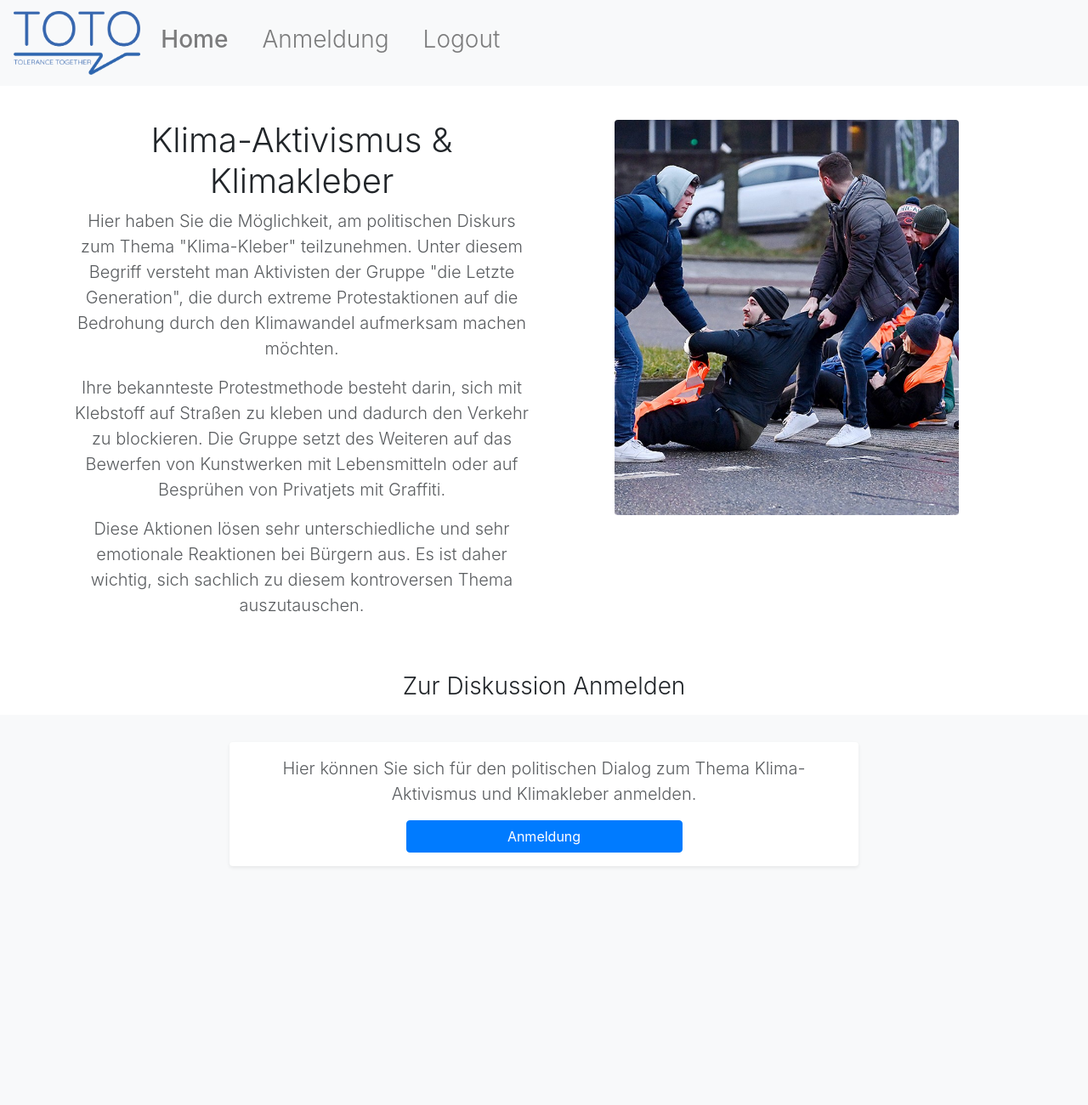
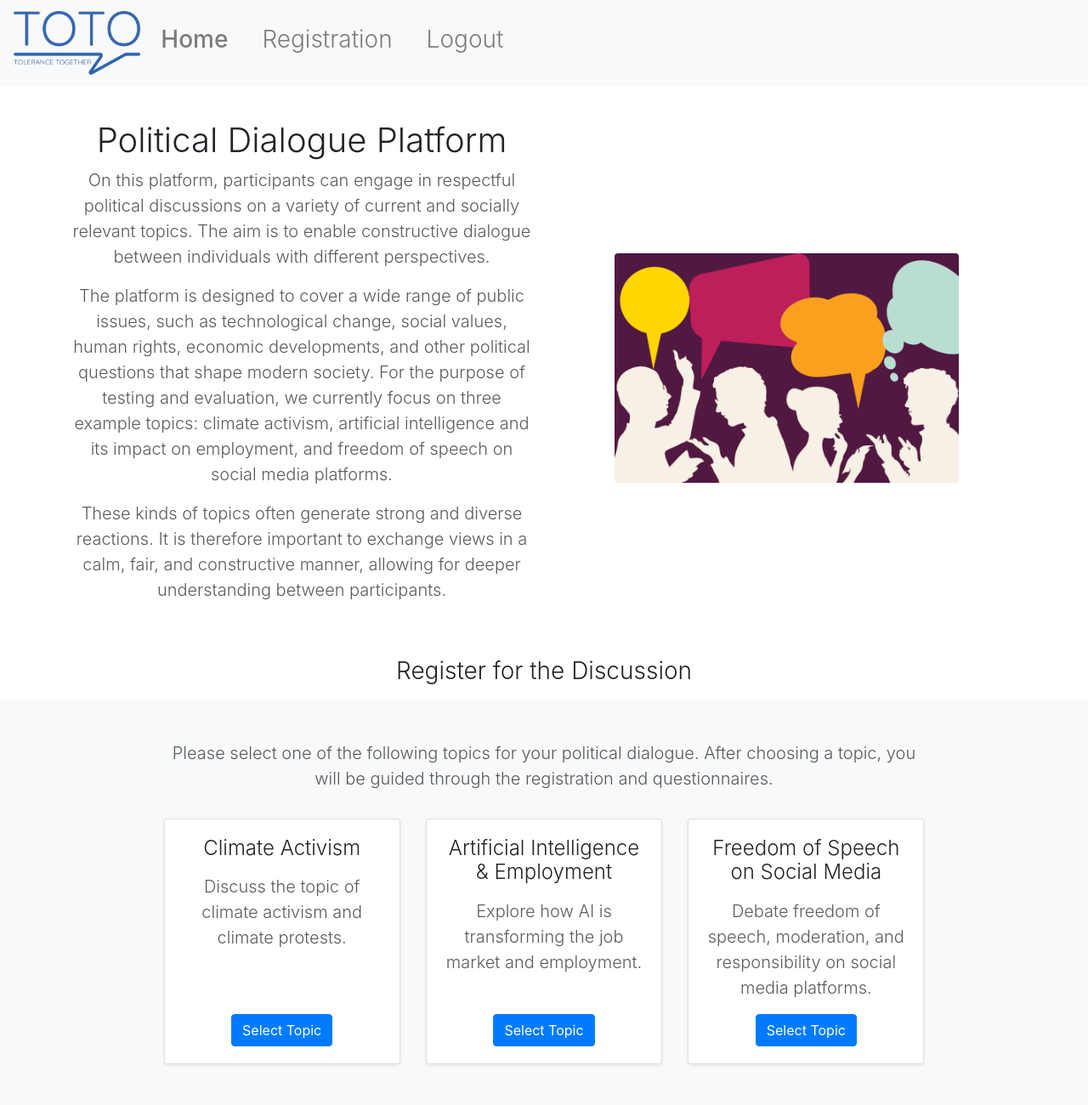
Before and after one commit to sahardirani/mastersproject, a Flask app: page / in a window 1280 px wide. Shown: the whole page at 85% size. Before the commit the page ends 1020 px from the top, so only its background shows below. Run offline with Flask 3, Linux system fonts and the light colour scheme; the visitor is signed in with stand-in values (Sample User, id 1); some libraries are stand-ins or nearby versions.

Commit message:
Add files via upload

```diff
--- a/website/templates/base.html
+++ b/website/templates/base.html
@@ -76,16 +76,16 @@
           {% if user.is_authenticated %}
             {% if user.demo %}
               <a class="nav-item mr-4 nav-link h3" id="home" href="/index">Home</a>
-              <a class="nav-item mr-4 nav-link h3 fw-light" id="home" href="/">Zum Diskurs</a>
+              <a class="nav-item mr-4 nav-link h3 fw-light" id="home" href="/">To Discussion</a>
               <a class="nav-item mr-4 nav-link h3 fw-light" id="logout" href="/logout">Logout</a>
             {% else %}
               <a class="nav-item mr-4 nav-link h3" id="home" href="/index">Home</a>
-              <a class="nav-item mr-4 nav-link h3 fw-light" id="home" href="/">Anmeldung</a>
+              <a class="nav-item mr-4 nav-link h3 fw-light" id="home" href="/">Registration</a>
               <a class="nav-item mr-4 nav-link h3 fw-light" id="logout" href="/logout">Logout</a>
             {% endif %}
           {% else %}
           <a class="nav-item mr-4 nav-link h3" id="home" href="/index">Home</a>
-          <a class="nav-item mr-4 nav-link h3 fw-light" id="signUp" href="/sign-up">Registrieren</a>
+          <a class="nav-item mr-4 nav-link h3 fw-light" id="signUp" href="/sign-up">Registration</a>
           <a class="nav-item mr-4 nav-link h3 fw-light" id="login" href="/login">Login</a>
           {% endif %}
         </div>
--- a/website/templates/home.html
+++ b/website/templates/home.html
@@ -1,69 +1,176 @@
-{% extends "base.html" %} {% block title %}Home{% endblock %}
+{% extends "base.html" %}
+{% block title %}Home{% endblock %}
 {% block content%}
 <section class="py-3 text-center container">
-<div class="row py-lg-4">
+  <div class="row py-lg-4 align-items-center">
     <div class="col-lg-6 col-md-6 mx-auto">
-    <h1 class="fw-light">Klima-Aktivismus & Klimakleber</h1>
-        <p class="lead text-body-secondary">Hier haben Sie die Möglichkeit, am politischen Diskurs zum Thema "Klima-Kleber" teilzunehmen. Unter diesem Begriff versteht man Aktivisten der Gruppe "die Letzte Generation", die durch extreme Protestaktionen auf die Bedrohung durch den Klimawandel aufmerksam machen möchten. </p>
-        <p class="lead text-body-secondary">Ihre bekannteste Protestmethode besteht darin, sich mit Klebstoff auf Straßen zu kleben und dadurch den Verkehr zu blockieren. Die Gruppe setzt des Weiteren auf das Bewerfen von Kunstwerken mit Lebensmitteln oder auf Besprühen von Privatjets mit Graffiti.</p>
-        <p class="lead text-body-secondary">Diese Aktionen lösen sehr unterschiedliche und sehr emotionale Reaktionen bei Bürgern aus. Es ist daher wichtig, sich sachlich zu diesem kontroversen Thema auszutauschen.</p>
+      <h1 class="fw-light">Political Dialogue Platform</h1>
+      <p class="lead text-body-secondary">
+        On this platform, participants can engage in respectful political discussions on a variety of current and socially relevant topics.
+        The aim is to enable constructive dialogue between individuals with different perspectives.
+      </p>
+      <p class="lead text-body-secondary">
+        The platform is designed to cover a wide range of public issues, such as technological change, social values, human rights,
+        economic developments, and other political questions that shape modern society.
+        For the purpose of testing and evaluation, we currently focus on three example topics: climate activism, artificial intelligence and its impact
+        on employment, and freedom of speech on social media platforms.
+      </p>
+      <p class="lead text-body-secondary">
+        These kinds of topics often generate strong and diverse reactions. It is therefore important to exchange views in a calm,
+        fair, and constructive manner, allowing for deeper understanding between participants.
+      </p>
     </div>
     <div class="col-lg-6 col-md-6 mx-auto">
-    <img src="{{url_for('static', filename='klimakleber-bild1.jpg')}}" class="rounded mx-auto" width="75%"/>
+      <img src="{{url_for('static', filename='dialogue.jpg')}}" class="rounded d-block mx-auto" width="75%"/>
     </div>
   </div>
 </section>
+
+<!-- 🔹 copy of index.css styles so cards look the same -->
+<style>
+  .topic-image {
+      width: 100%;
+      height: 220px;            /* fixed height for all images */
+      object-fit: cover;        /* ensures same size + cropping */
+      border-radius: 8px;
+  }
+  .equal-card {
+      height: 100%;
+      display: flex;
+      flex-direction: column;
+  }
+  .equal-card-body {
+      flex: 1;
+      display: flex;
+      flex-direction: column;
+      justify-content: space-between;
+  }
+</style>
+
 {% if user.demo %}
   {% if user.haspartner %}
   <div class="py-2 text-center">
-      <h3 class="fw-light">An Diskussion Teilnehmen</h3>
+    <h3 class="fw-light">Participate in the Discussion</h3>
   </div>
-    <div class="album py-3  bg-body-tertiary">
+  <div class="album py-3 bg-body-tertiary">
     <div class="py-3 text-center container">
       <div class="py-3 col-md-8 shadow-sm rounded mx-auto bg-white">
-      <p class="lead text-body-secondary">Es wurde ein passender Gesprächspartner für Sie gefunden. Der Benutzername lautet <b>{{ partner.user_name }}</b>. Am festgelegten Termin, den Sie per E-Mail erhalten haben, gelangen Sie hier zum Dialog. Auf der nächsten Seite wird Ihnen der weitere Ablauf erklärt.</p>
+        <p class="lead text-body-secondary">
+          A suitable discussion partner has been found for you. The username is <b>{{ partner.user_name }}</b>.
+          On the scheduled date, which you received via email, you can proceed to the dialogue here.
+          On the next page, the further process will be explained to you.
+        </p>
         <hr>
         {% if button_disabled %}
         <div class="d-grid gap-2 col-6 mx-auto">
-        <button disabled class="btn btn-primary">Weiter zur Interaktion</button>
+          <button disabled class="btn btn-primary">Continue to Interaction</button>
         </div>
         {% else %}
         <div class="d-grid gap-2 col-6 mx-auto">
-        <a class="btn btn-primary" id="start" href="/Interaction/introduction" role="button">Weiter zur Interaktion</a>
+          <a class="btn btn-primary" id="start" href="/Interaction/introduction" role="button">Continue to Interaction</a>
         </div>
-      {% endif %}
-    {% else %}
-    <div class="py-2 text-center">
-      <h3 class="fw-light">An Diskussion Teilnehmen</h3>
-    </div>
-    <div class="album py-3  bg-body-tertiary">
-      <div class="py-3 text-center container">
-      <div class="py-3 col-md-8 shadow-sm rounded mx-auto bg-white">
-    <p class="lead text-body-secondary">Vielen Dank für Ihre Anmeldung. Sie haben sich hiermit erfolgreich für den politischen Dialog angemeldet.</p>
-    <p class="lead text-body-secondary">Bis jetzt konnte Ihnen noch kein passender Gesprächspartner zugewiesen werden. Sie erhalten eine <strong>E-Mail</strong>, sobald ein passender Gesprächspartner für Sie gefunden wurde. In dieser Email wird Ihnen der weitere Ablauf erklärt und der Termin für die Interaktion geplant.</p>
-    <p class="lead text-body-secondary">Sollten Sie bis <strong>keine E-Mail</strong> erhalten haben, konnte für Sie kein Gesprächspartner gefunden werden, und Sie können leider nicht am Dialog teilnehmen.</p>
-    <form method="get">
-        <div class="d-grid gap-2 col-6 mx-auto">
-          <button class="btn btn-primary" type="submit">Aktualisieren</button>
-        </div>
-      </form>
-    {% endif %}
-  {% else %}
-  <div class="py-2 text-center">
-    <h3 class="fw-light">Zur Diskussion Anmelden</h3>
-  </div>
-  <div class="album py-3  bg-body-tertiary">
-    <div class="py-3 text-center container">
-    <div class="py-3 col-lg-8 col-md-8 shadow-sm rounded mx-auto bg-white">
-  <form method="post">
-    <p class="lead text-body-secondary">Hier können Sie sich für den politischen Dialog zum Thema Klima-Aktivismus und Klimakleber anmelden.</p>
-    <div class="d-grid gap-2 col-6 mx-auto">
-      <button class="btn btn-primary" type="submit">Anmeldung</button>
-    </div>
-  </form>
         {% endif %}
       </div>
     </div>
   </div>
+  {% else %}
+  <div class="py-2 text-center">
+    <h3 class="fw-light">Participate in the Discussion</h3>
+  </div>
+  <div class="album py-3 bg-body-tertiary">
+    <div class="py-3 text-center container">
+      <div class="py-3 col-md-8 shadow-sm rounded mx-auto bg-white">
+        <p class="lead text-body-secondary">Thank you for registering. You have successfully signed up for the political dialogue.</p>
+        <p class="lead text-body-secondary">
+          So far, no suitable discussion partner has been assigned to you. You will receive an <strong>email</strong> as soon as a matching partner is found.
+          This email will explain the next steps and schedule the interaction.
+        </p>
+        <p class="lead text-body-secondary">
+          If you do <strong>not receive an email</strong> by the specified date, no partner could be found for you, and unfortunately, you cannot take part in the dialogue.
+        </p>
+        <form method="get">
+          <div class="d-grid gap-2 col-6 mx-auto">
+            <button class="btn btn-primary" type="submit">Refresh</button>
+          </div>
+        </form>
+      </div>
+    </div>
+  </div>
+  {% endif %}
+{% else %}
+
+<div class="py-2 text-center">
+  <h3 class="fw-light">Register for the Discussion</h3>
+</div>
+
+<div class="album py-3 bg-body-tertiary">
+  <div class="py-3 text-center container">
+    <div class="py-3 col-lg-10 col-md-10 rounded mx-auto ">
+
+      <p class="lead text-body-secondary">
+        Please select one of the following topics for your political dialogue. After choosing a topic,
+        you will be guided through the registration and questionnaires.
+      </p>
+
+      <div class="row row-cols-1 row-cols-md-3 g-3 mt-3">
+
+        <!-- Topic 1: Climate Activism -->
+        <div class="col">
+          <div class="card shadow-sm h-100">
+            <div class="card-body text-center d-flex flex-column">
+              <h4 class="fw-light">Climate Activism</h4>
+              <!-- <img src="{{ url_for('static', filename='klimakleber1.jpg') }}" class="topic-image my-2" /> -->
+              <p class="card-text lead text-body-secondary mt-2">
+                Discuss the topic of climate activism and climate protests.
+              </p>
+              <form method="post" class="mt-auto">
+                <input type="hidden" name="topic" value="climate">
+                <button class="btn btn-primary" type="submit">Select Topic</button>
+              </form>
+            </div>
+          </div>
+        </div>
+
+        <!-- Topic 2: AI & Employment -->
+        <div class="col">
+          <div class="card shadow-sm h-100">
+            <div class="card-body text-center d-flex flex-column">
+              <h4 class="fw-light">Artificial Intelligence & Employment</h4>
+              <!-- <img src="{{ url_for('static', filename='AI.jpg') }}" class="topic-image my-2" /> -->
+              <p class="card-text lead text-body-secondary mt-2">
+                Explore how AI is transforming the job market and employment.
+              </p>
+              <form method="post" class="mt-auto">
+                <input type="hidden" name="topic" value="ai_employment">
+                <button class="btn btn-primary" type="submit">Select Topic</button>
+              </form>
+            </div>
+          </div>
+        </div>
+
+        <!-- Topic 3: Freedom of Speech -->
+        <div class="col">
+          <div class="card shadow-sm h-100">
+            <div class="card-body text-center d-flex flex-column">
+              <h4 class="fw-light">Freedom of Speech on Social Media</h4>
+              <!-- <img src="{{ url_for('static', filename='SM.jpg') }}" class="topic-image my-2" /> -->
+              <p class="card-text lead text-body-secondary mt-2">
+                Debate freedom of speech, moderation, and responsibility on social media platforms.
+              </p>
+              <form method="post" class="mt-auto">
+                <input type="hidden" name="topic" value="freedom_speech">
+                <button class="btn btn-primary" type="submit">Select Topic</button>
+              </form>
+            </div>
+          </div>
+        </div>
+
+      </div>
+
+    </div>
+  </div>
+</div>
+
+{% endif %}
 
 {% endblock %}
--- a/website/views.py
+++ b/website/views.py
@@ -8,6 +8,7 @@ from flask_mail import Mail, Message
 from sqlalchemy import func
 
 views = Blueprint('views', __name__)
+
 
 #function that only allows participants to start the interaction on the day of the interaction
 def is_button_disabled():
@@ -23,6 +24,7 @@ def is_button_disabled():
 @views.route('/index', methods=['GET','POST'])
 def index():
     if request.method == 'POST':
+        topic = request.form.get("topic")
         return redirect(url_for('views.home'))
     else:
         return render_template('index.html', user=current_user)
```
Also changed, not shown: website/__init__.py (+23 -7 lines), website/auth.py (+22 -4 lines), website/templates/Questionnaire1/demographics.html (+51 -40 lines), website/templates/Questionnaire1/endofq1.html (+6 -6 lines), website/static/dialogue.jpg (added). Lines whose indentation alone changed are shown as unchanged.
